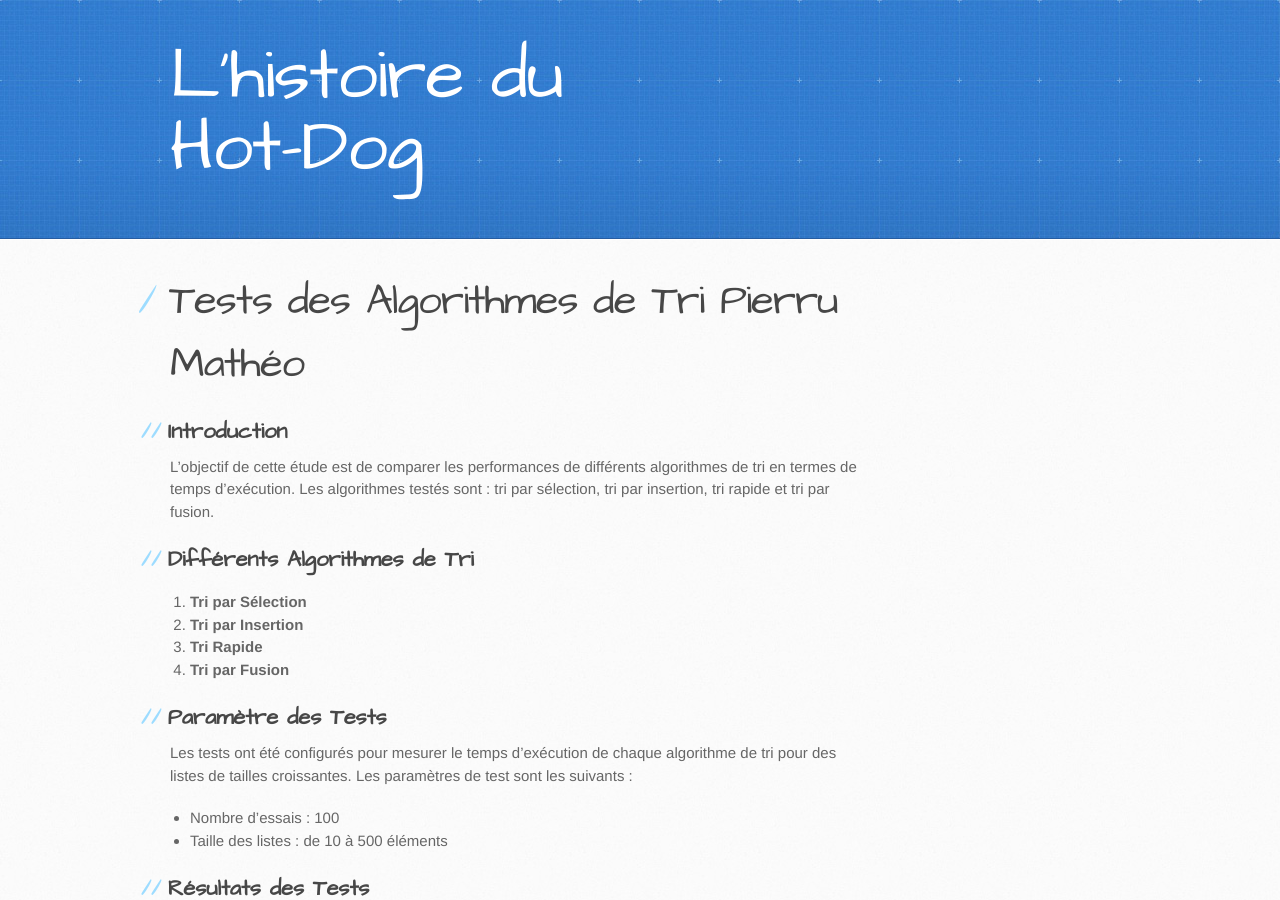
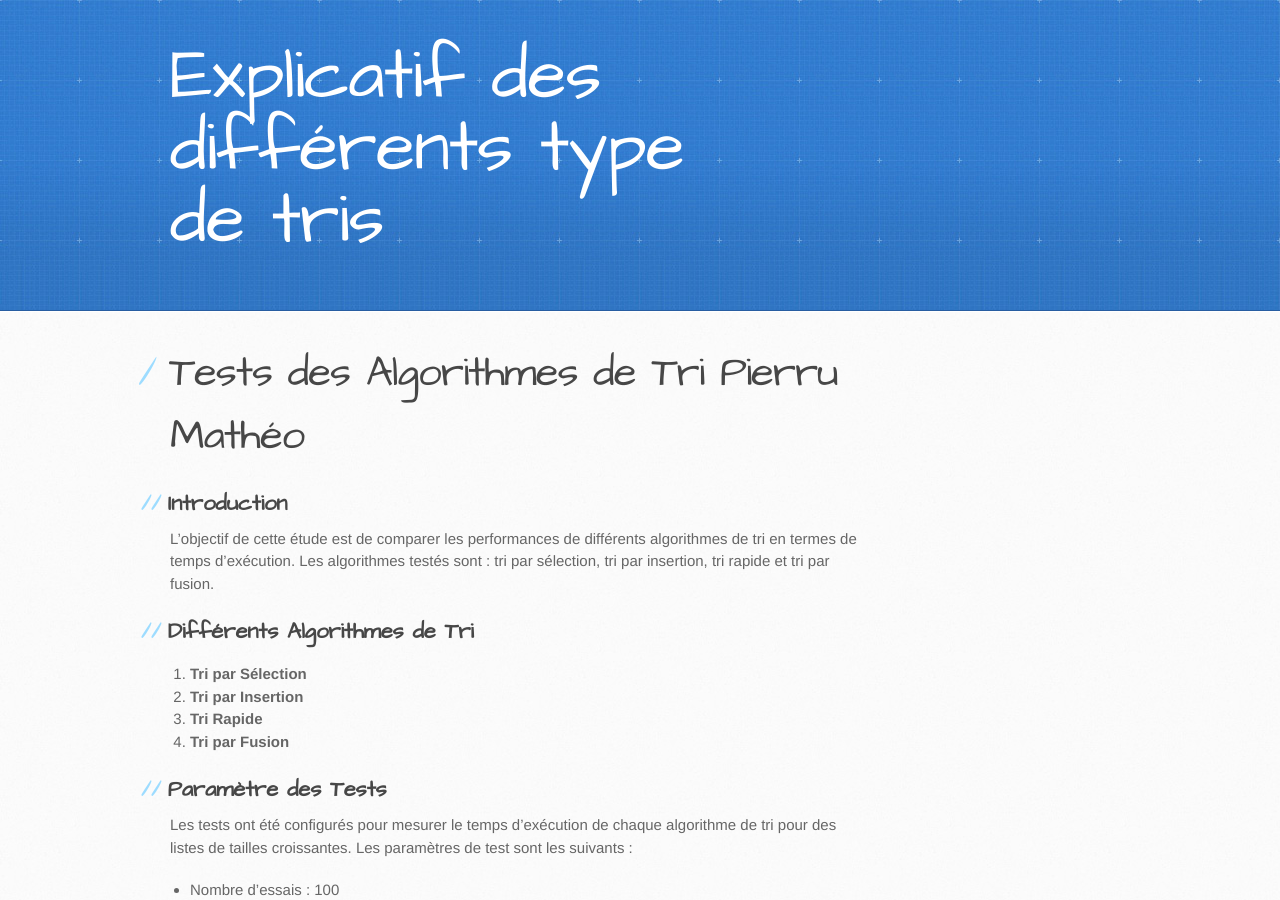
Before and after one commit to matheopierru62176/matheo.github.io, a Jekyll site: the page built from index.md, in a window 1280 px wide and 900 px high. Built offline with Jekyll 4.4.1, drawn with Linux system fonts in a browser that asks for light colours; our own code applies the rules of GitHub Pages for plain Markdown files.

Commit message:
modification du site

```diff
--- a/_layouts/default.html
+++ b/_layouts/default.html
@@ -18,7 +18,7 @@
     <header>
       <div class="inner">
         <a href="{{ '/' | absolute_url }}">
-          <h1>L'histoire du Hot-Dog</h1>
+          <h1>Explicatif des différents type de tris </h1>
         </a>
       </div>
     </header>
```
